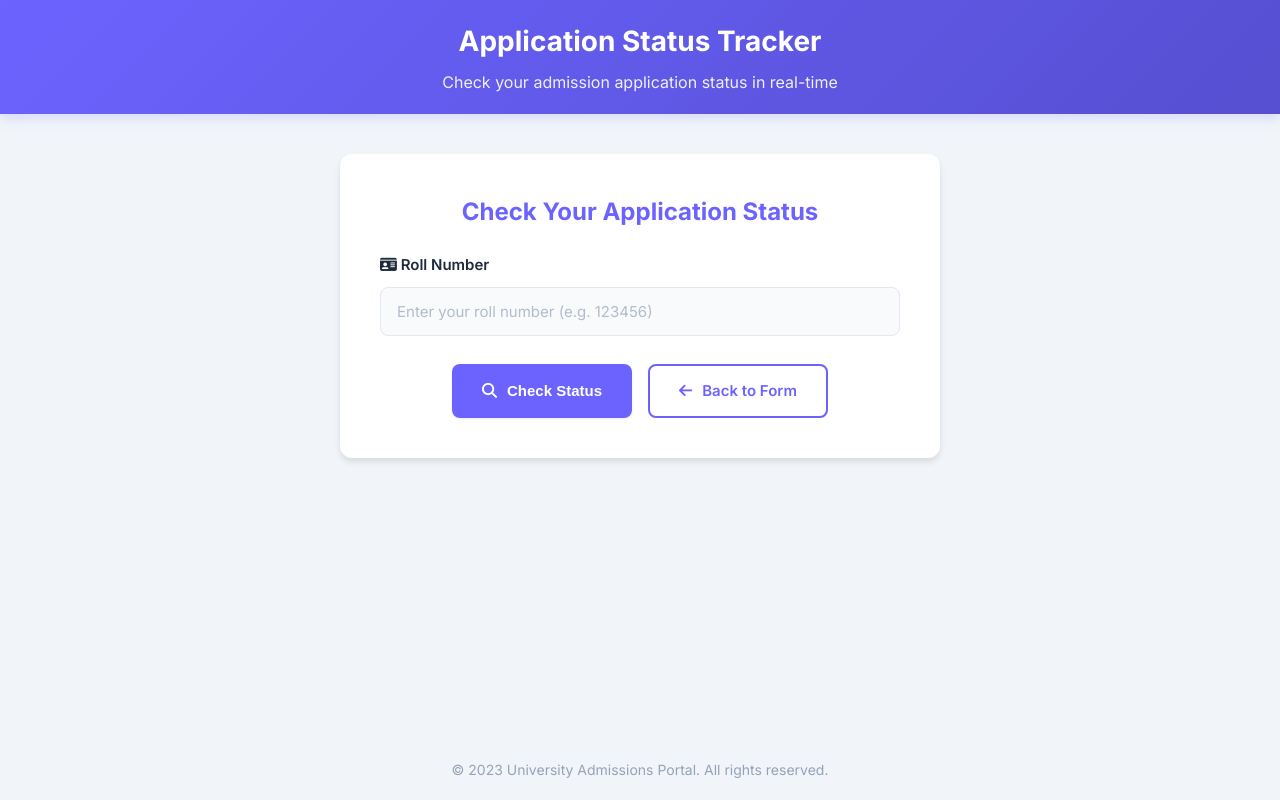
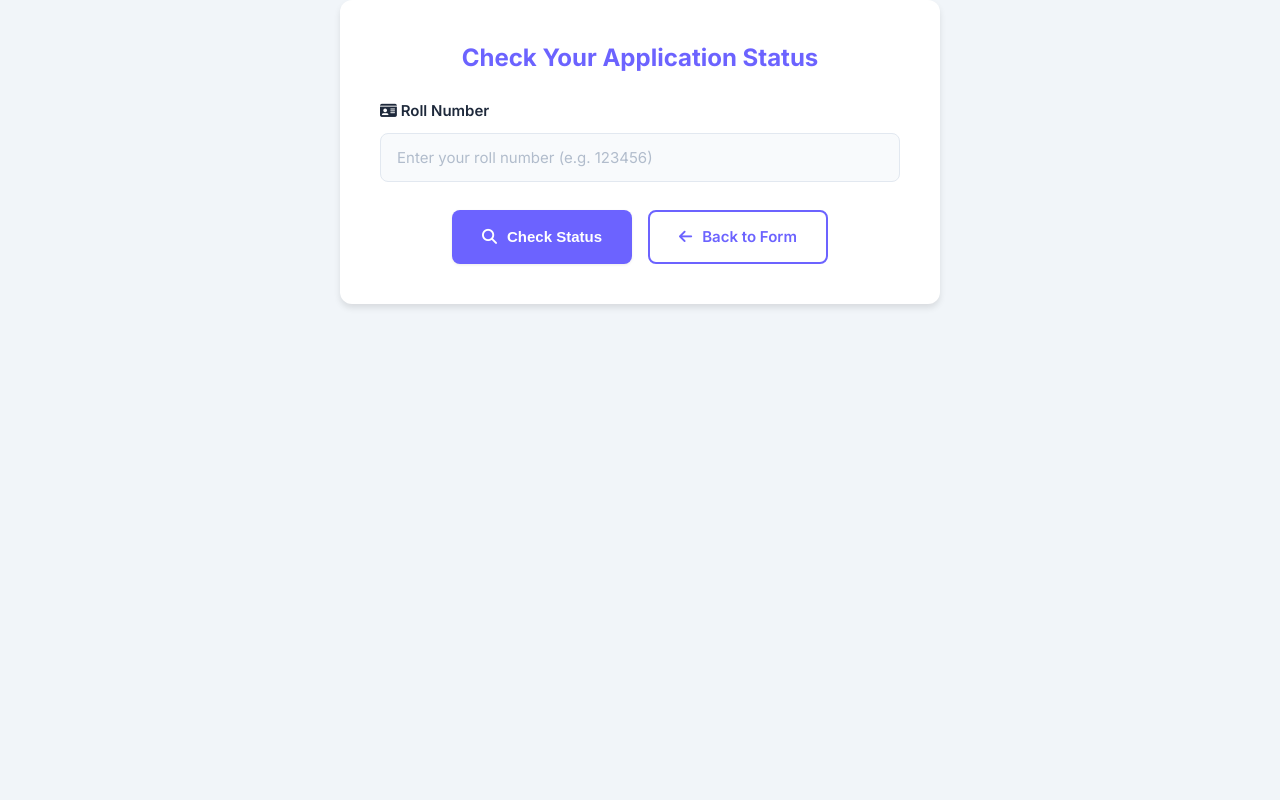
Before and after one commit to onlysigma/students-entry, a plain HTML site: page check.html in a window 1280 px wide. Drawn offline with nearby package versions, Linux system fonts and the light colour scheme.

Commit message:
Update check.html

```diff
--- a/check.html
+++ b/check.html
@@ -336,10 +336,7 @@
   </style>
 </head>
 <body>
-  <div class="header">
-    <h1>Application Status Tracker</h1>
-    <p>Check your admission application status in real-time</p>
-  </div>
+
 
   <div class="container">
     <h2>Check Your Application Status</h2>
@@ -367,9 +364,7 @@
     <div id="error" class="error"></div>
   </div>
 
-  <div class="footer">
-    <p>© 2023 University Admissions Portal. All rights reserved.</p>
-  </div>
+
 
   <script src="https://cdn.jsdelivr.net/npm/@supabase/supabase-js@2"></script>
   <script>
@@ -474,4 +469,5 @@
     });
   </script>
 </body>
+
 </html>
```
